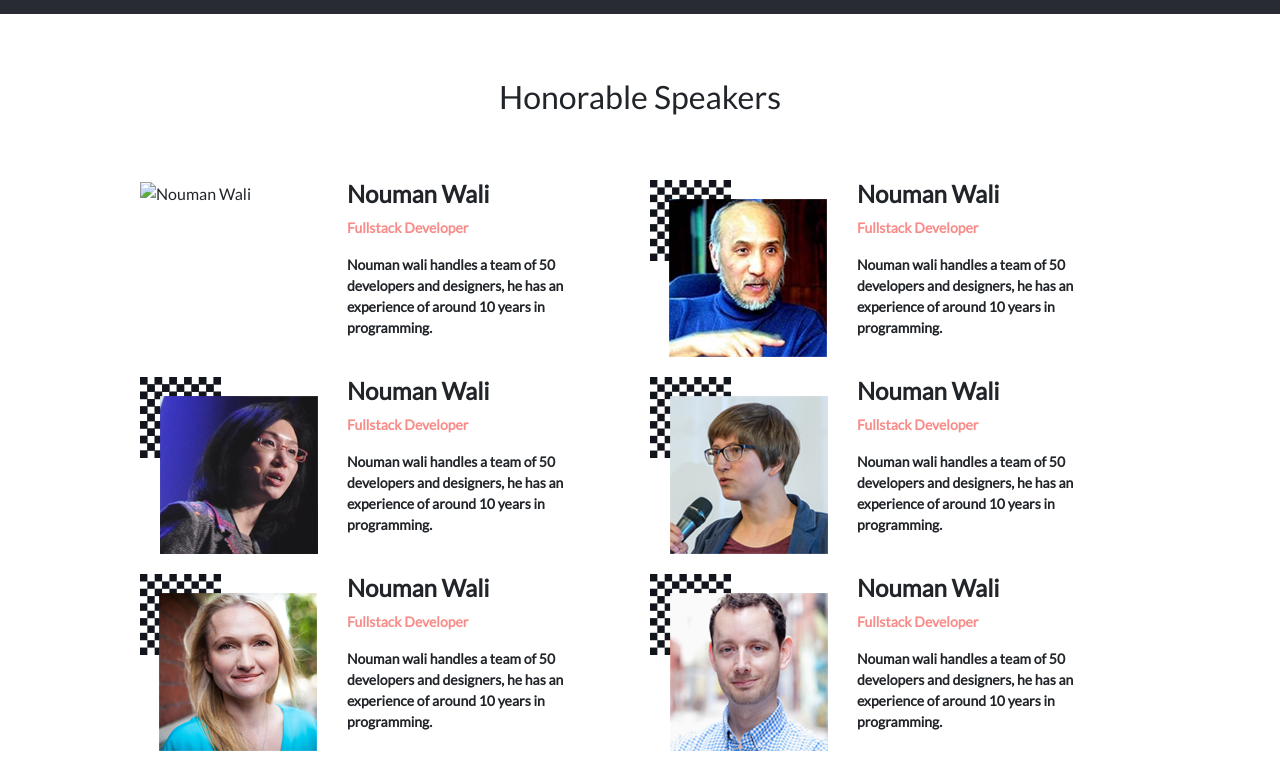
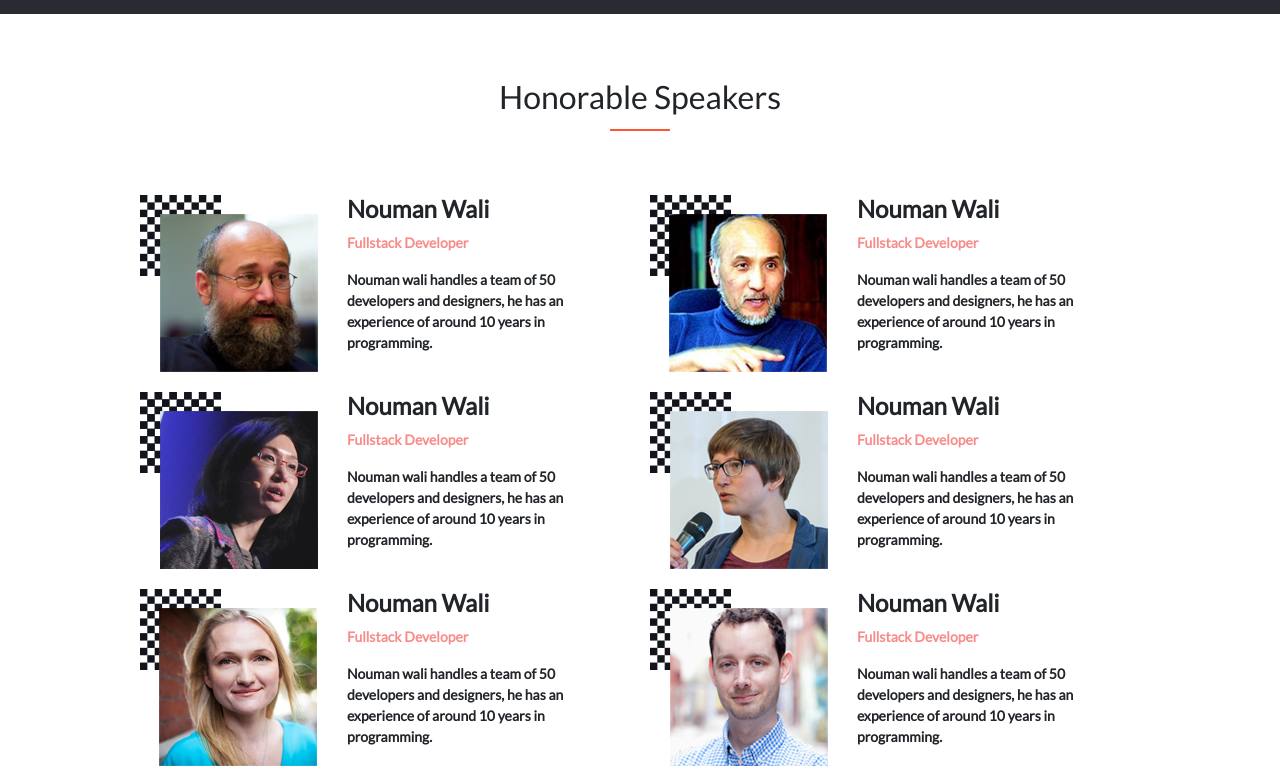
Before and after one commit to nouman17610/developers-meetup, a website: page index.html in a window 1280 px wide. Shown: the part 1220-2001 px from the top of the page. Drawn offline with nearby package versions, Linux system fonts and the light colour scheme.

Commit message:
Fix Speaker Section Spacing and Divider

```diff
--- a/index.html
+++ b/index.html
@@ -139,6 +139,8 @@
     </section>
     <section class="speaker-area" id="Members">
       <h2 class="speaker-heading">Honorable Speakers</h2>
+      <div class="underline">
+      </div>
       <div class="container" id="speakers-container">
 
       </div>
--- a/meetup.js
+++ b/meetup.js
@@ -16,7 +16,7 @@ closebutton.addEventListener('click', () => {
 const featuredSpeakers = [
   {
     id: 1,
-    mg: './images/speaker01.png',
+    img: './images/speaker01.png',
     name: 'Nouman Wali',
     title: 'Fullstack Developer',
     desc: 'Nouman wali handles a team of 50 developers and designers, he has an experience of around 10 years in programming.',
--- a/style.css
+++ b/style.css
@@ -204,7 +204,7 @@ a {
 
 .speaker-heading {
   text-align: center;
-  margin-bottom: 5%;
+  margin-bottom: 1%;
 }
 
 .container {
@@ -214,6 +214,7 @@ a {
   width: 80%;
   margin: auto;
   margin-bottom: 1%;
+  margin-top: 5%;
 }
 
 .speaker-card {
```
